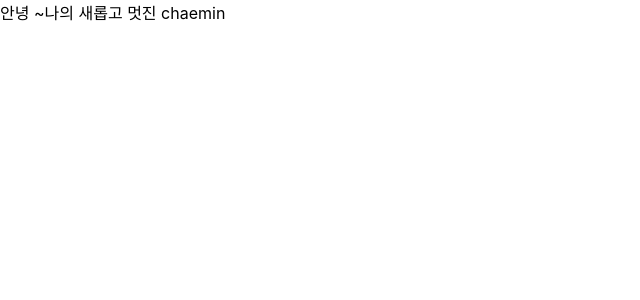
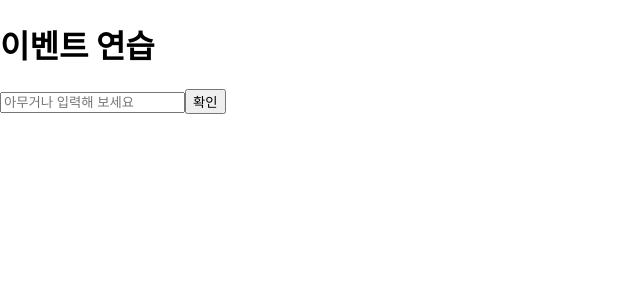
Before and after one commit to ch0515/2023_ReactStudy, a React (Create React App) app in the folder project-react/: page / in a window 1280 px wide. Shown: the top 300 px of the page, without its empty margins (0-640 px from the left). Built offline with nearby package versions, Linux system fonts and the light colour scheme.

Commit message:
이벤트 연습

```diff
--- a/project-react/src/App.js
+++ b/project-react/src/App.js
@@ -1,7 +1,6 @@
-import MyComponent from './MyComponent';
-
+//App.js
+import EventPractice from "./EventPractice";
 const App = () => {
-  return <MyComponent name="chaemin"/>
-}
-
+return <EventPractice />;
+};
 export default App;
--- /dev/null
+++ b/project-react/src/EventPractice.js
@@ -0,0 +1,38 @@
+import { Component } from "react";
+class EventPractice extends Component {
+  state = {
+    message: "",
+  };
+  constructor(props) {
+    super(props);
+    this.handleChange = this.handleChange.bind(this);
+    this.handleClick = this.handleClick.bind(this);
+  }
+  handleChange(e) {
+    this.setState({
+      message: e.target.value,
+    });
+  }
+  handleClick() {
+    alert(this.state.message);
+    this.setState({
+      message: "",
+    });
+  }
+  render() {
+    return (
+      <div>
+        <h1>이벤트 연습</h1>
+        <input
+          type="text"
+          name="message"
+          placeholder="아무거나 입력해 보세요"
+          value={this.state.message}
+          onChange={this.handleChange}
+        />
+        <button onClick={this.handleClick}>확인</button>
+      </div>
+    );
+  }
+}
+export default EventPractice;
--- a/project-react/src/MyComponent.js
+++ b/project-react/src/MyComponent.js
@@ -1,4 +1,19 @@
-const MyComponent = props => {
-  return <div> 안녕 ~나의 새롭고 멋진 {props.name}</div>
-}
+import PropTypes from "prop-types"
+const MyComponent = ({name, favoriteNumber, children}) => {
+  return(
+    <div>
+      안녕하세요, 제이름은 {name} 입니다. <br/>
+      children 값은 {children} 입니다. <br/>
+      제가 좋아하는 숫자는 {favoriteNumber} 입니다!!!
+    </div>
+  );
+};
+MyComponent.defalultProps = {
+  name: "기본이름",
+};
+MyComponent.propTypes = {
+  name:PropTypes.string,
+  //무조건 문자열 형태로 전달해야 한다.
+  favoriteNumber: PropTypes.number.isRequired,
+};
 export default MyComponent;
```
Also changed, not shown: project-react/src/Counter.js (added, +24 -0 lines), project-react/src/say.js (added, +20 -0 lines).
